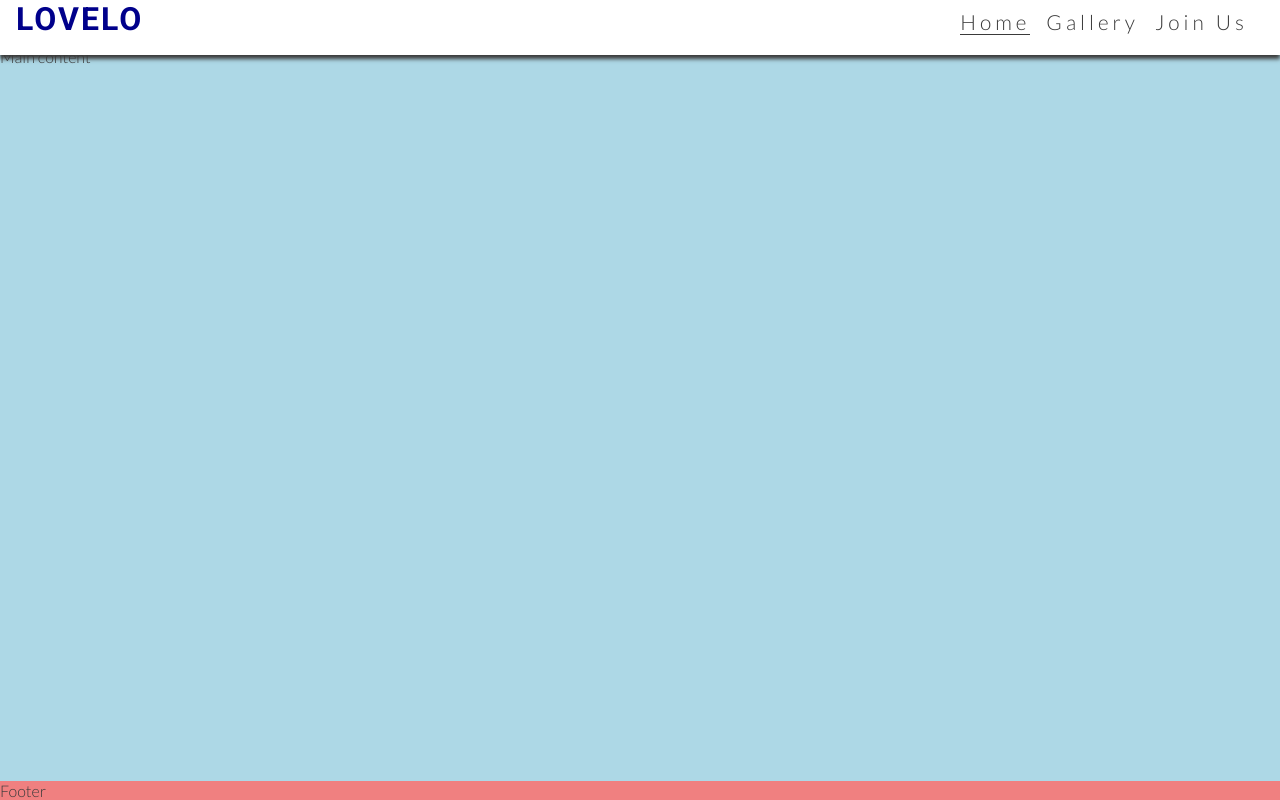
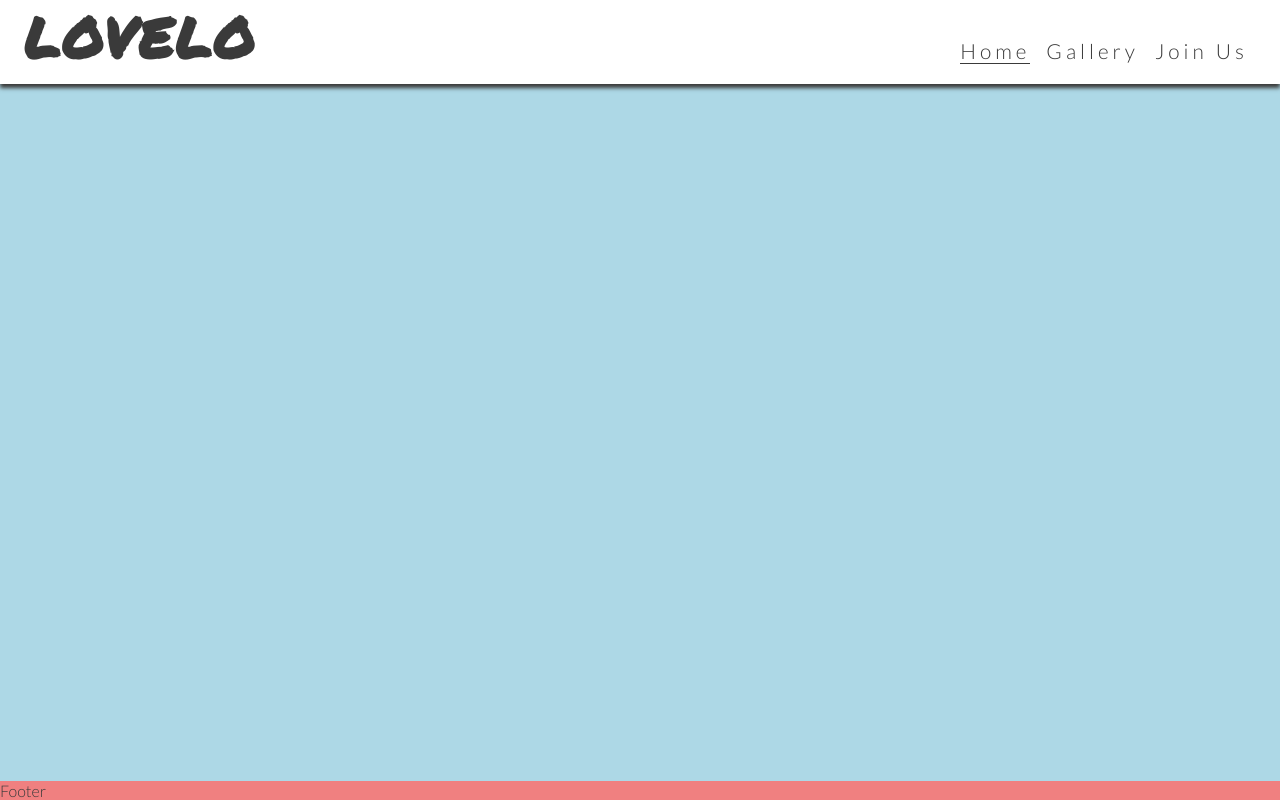
Before and after one commit to Jorritvans/LOVELO, a plain HTML site: page index.html in a window 1280 px wide. Drawn offline with Linux system fonts and the light colour scheme.

Commit message:
changing the letter type of the title

```diff
--- a/assets/css/style.css
+++ b/assets/css/style.css
@@ -1,5 +1,5 @@
 /* Google fonts import */
-@import url('https://fonts.googleapis.com/css2?family=Lato:wght@300&family=Roboto:wght@200;300;400;500;600;700&display=swap');
+@import url('https://fonts.googleapis.com/css2?family=Lato:wght@300&family=Permanent Marker:wght@200;300;400;500;600;700&display=swap');
 
 /* Asterisk wildcard selector */
 * {
@@ -37,10 +37,10 @@ header a {
 }
 
 h1 {
-    font-family: 'Roboto' , sans-serif;
+    font-family: 'Permanent Marker' , sans-serif;
     text-transform: uppercase;
     letter-spacing: 2px;
-    color: darkblue;
+    color: #3a3a3a;
 }
 
 #menu {
@@ -116,4 +116,10 @@ footer {
     .nav-toggle-label {
         display: none;
     }
+
+    #logo {
+        font-size: 350%;
+        line-height: 75px;
+        margin: 0 0.5rem;
+    }
 }
```
